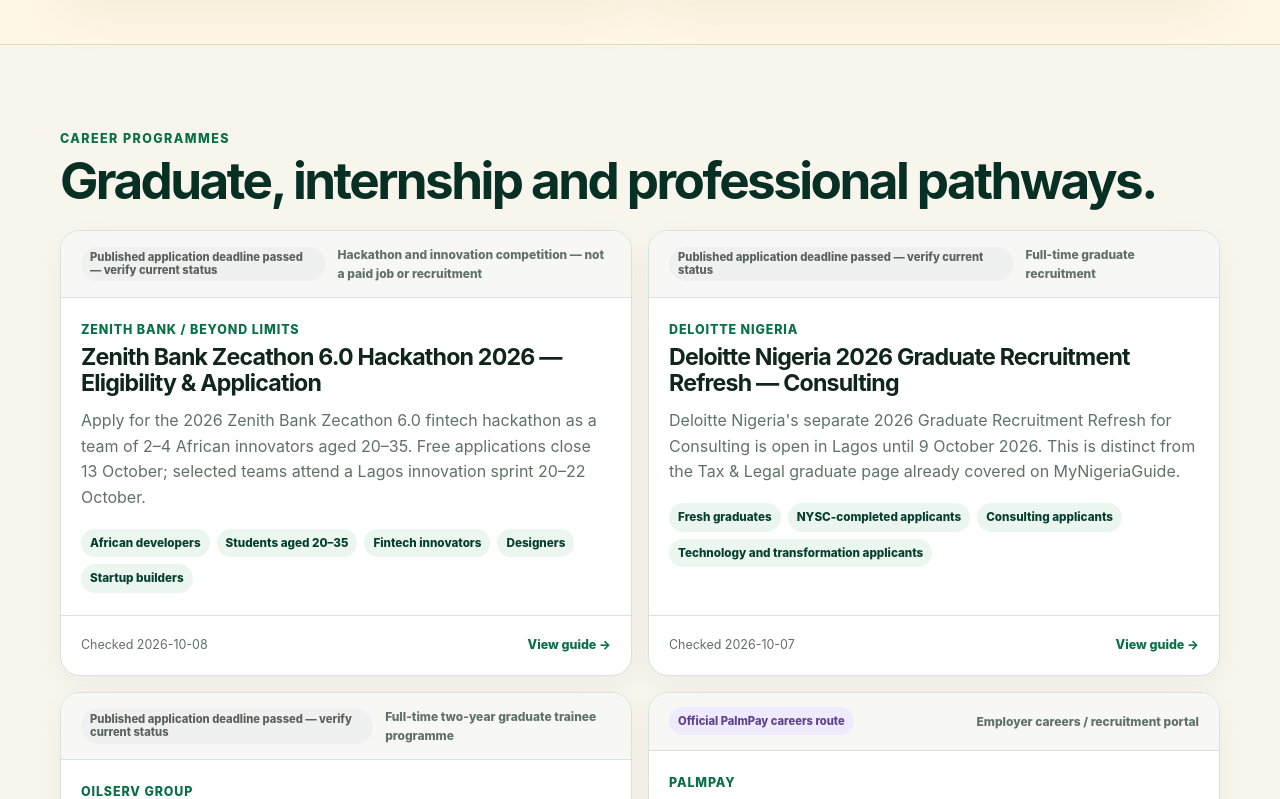
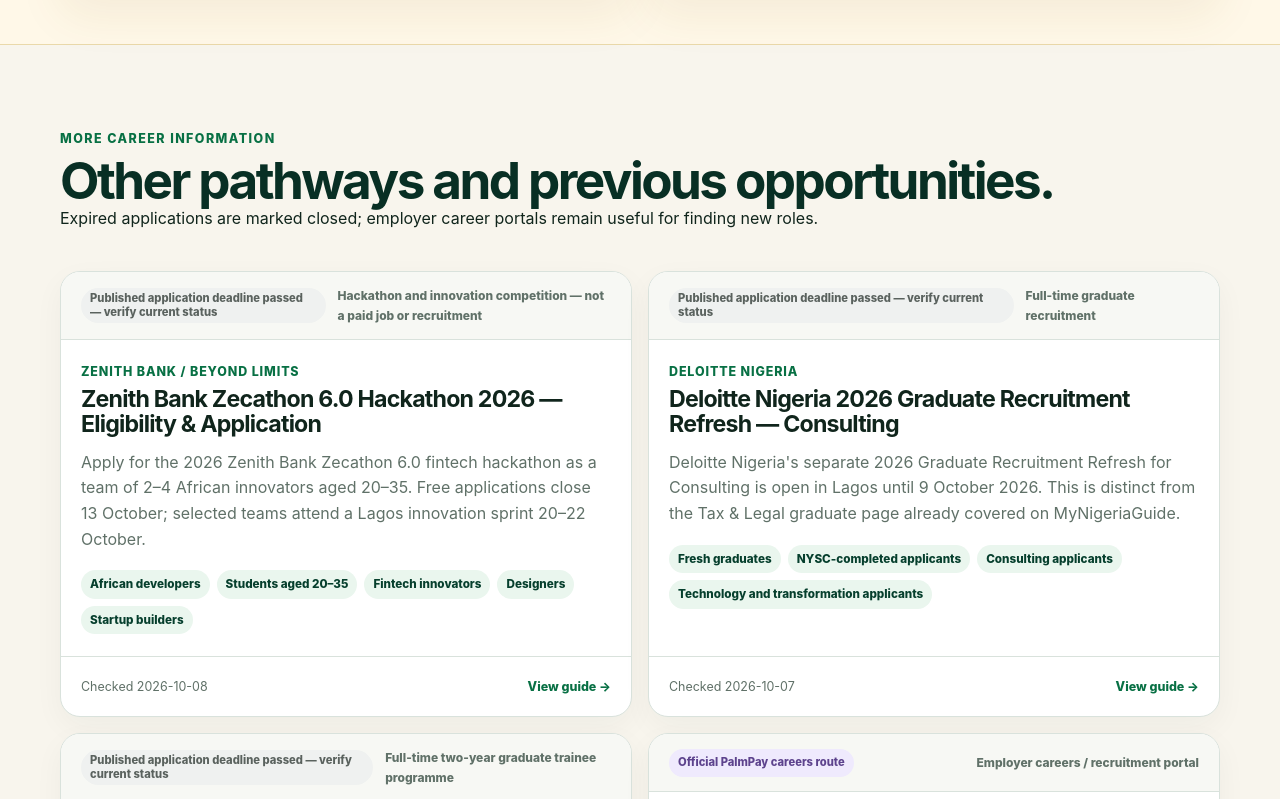
Before and after one commit to eghosa001/nigeria, a Next.js app: page /jobs/private in a window 1280 px wide. Shown: the part 10581-11380 px from the top of the page. Built offline with nearby package versions, Linux system fonts and the light colour scheme; no server answers.

Commit message:
Separate recruitment vacancies from development programmes and expired listings

```diff
--- a/app/jobs/private/page.tsx
+++ b/app/jobs/private/page.tsx
@@ -50,7 +50,7 @@ export default function PrivateJobsPage() {
       <section className="section">
         <div className="container">
           <div className="minimal-section-heading">
-            <div><span className="eyebrow">Career programmes</span><h2>Graduate, internship and professional pathways.</h2></div>
+            <div><span className="eyebrow">More career information</span><h2>Other pathways and previous opportunities.</h2><p>Expired applications are marked closed; employer career portals remain useful for finding new roles.</p></div>
           </div>
           <div className="jobs-private-grid">
             {pathways.map((item) => (
```
